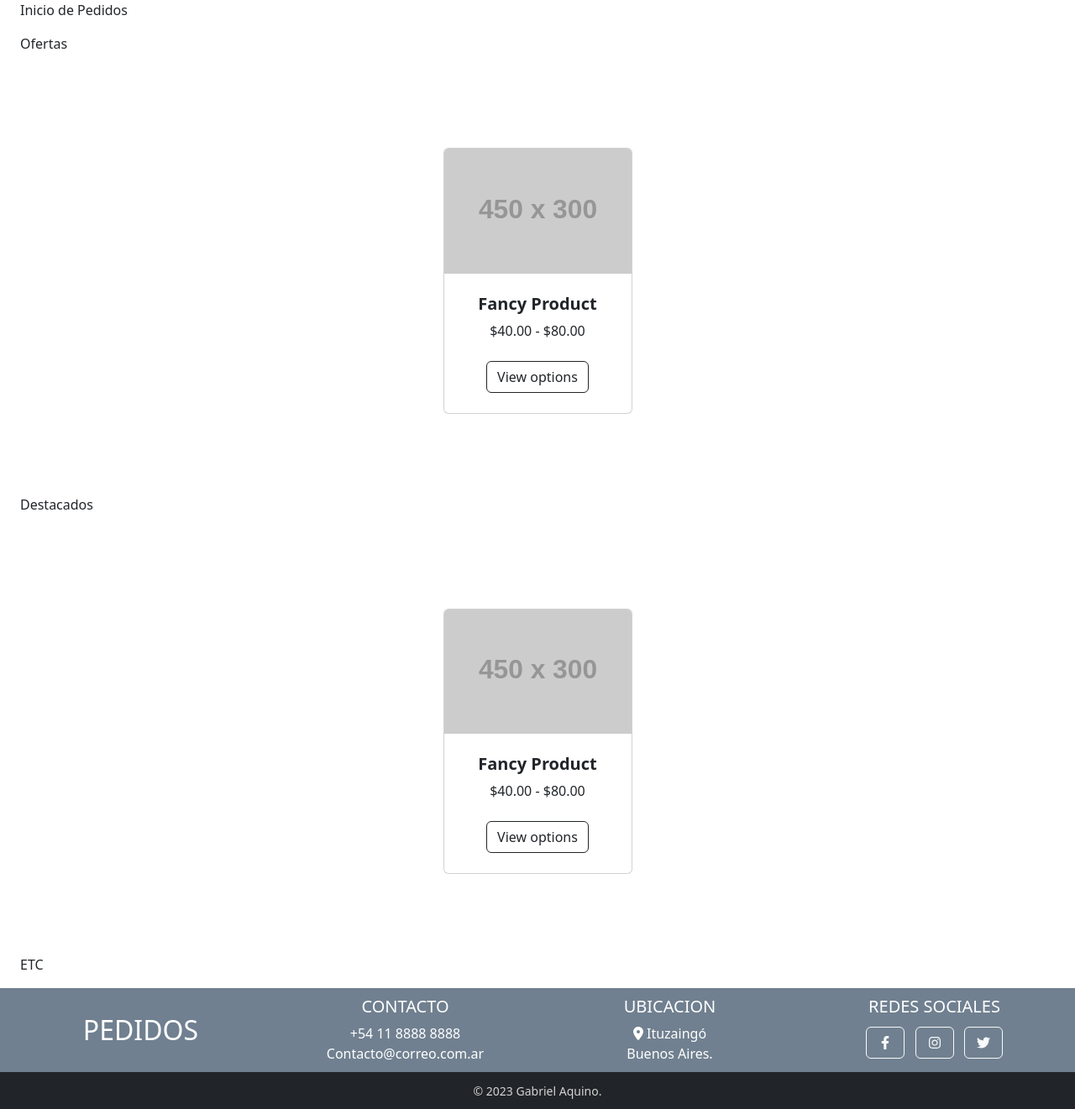
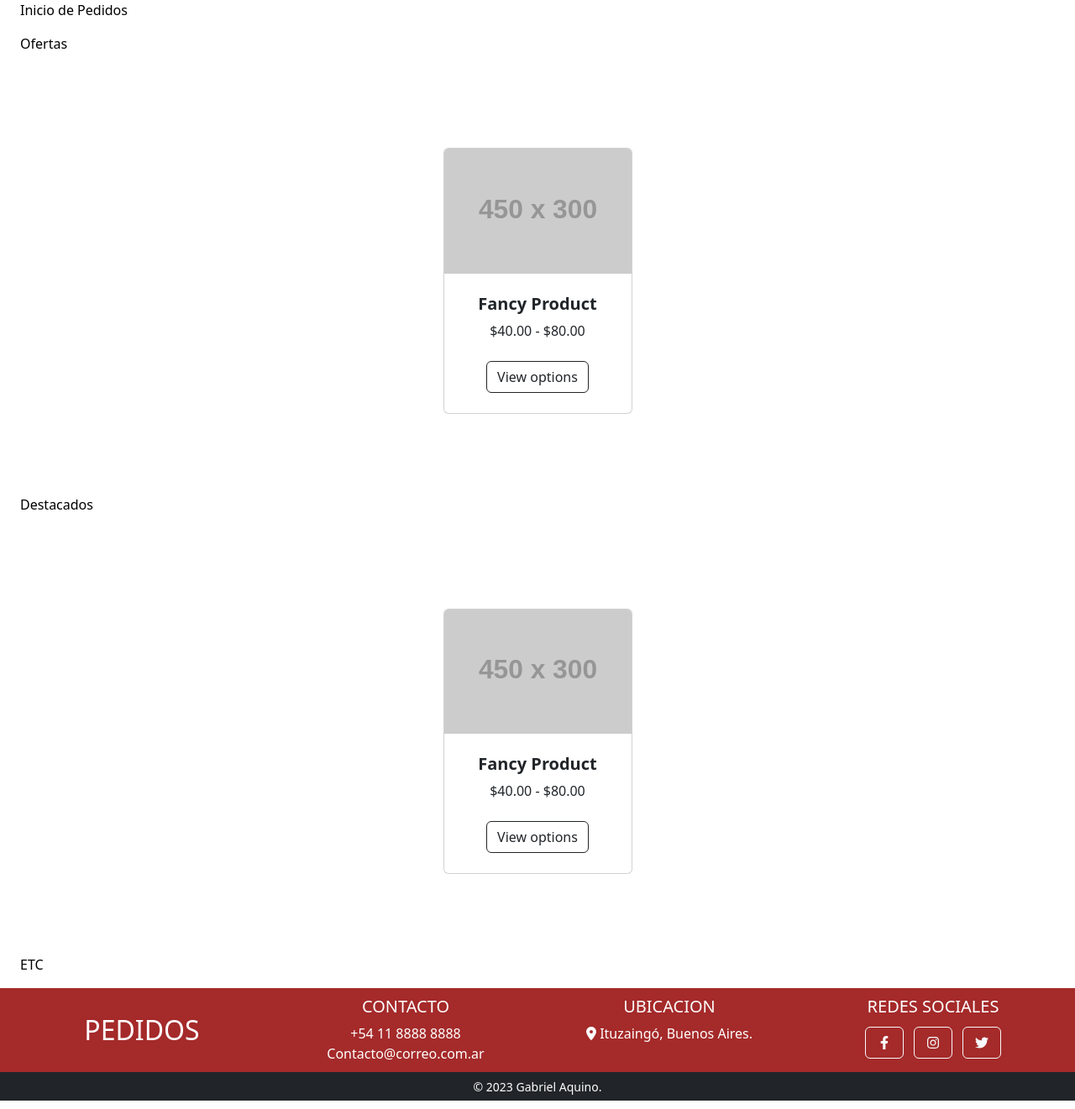
Before and after one commit to gabaq/Tercera-pre-entrega-Aquino, a Django app: page /apppedidos/inicio/ in a window 1280 px wide. Shown: the part 78-1399 px from the top of the page at 84% size. Run offline with Django 4.2, Linux system fonts and the light colour scheme; grey boxes labelled with a size stand in for pictures from a placeholder-image service; some libraries are stand-ins or nearby versions.

Commit message:
styles and flexbox in body

```diff
--- a/Pedidos/static/Pedidos/css/main.css
+++ b/Pedidos/static/Pedidos/css/main.css
@@ -1,13 +1,39 @@
-.main-nav-lead {
+:root {
+  --main-body-bg-color: white;
+  --main-body-text-color: black;
+
+  --main-footer-bg-color: brown;
+  --main-footer-text-color: white;
+
+  --main-copyright-bg-color: black;
+  --main-copyright-text-color: white;
+}
+
+
+.main-body-flexbox {
+  background-color: var(--main-body-bg-color);
+  color: var(--main-body-text-color);
+  min-height: 100vh;
+  display: flex;
+  flex-direction: column;
+}
+
+.main-brand-lead {
   font-size: 2rem !important;
   font-weight: 400 !important;
 }
 
 .main-footer{
-  background-color:slategray;
-  color: white;
+  background-color: var(--main-footer-bg-color);
+  color: var(--main-footer-text-color);
   text-align: center;
   padding: 10px;
+  margin-top: auto;
+}
+
+.main-footer-link{
+  color: var(--main-footer-text-color);
+  text-decoration: none;
 }
 
 .main-brand-container{
@@ -17,10 +43,16 @@
   justify-items: center;
 }
 
+.main-footer-container{
+  align-items: center;
+  justify-items: center;
+}
+
 .main-copyright{
-  color: lightgray;
+  background-color: var(--main-copyright-bg-color);
+  color: var(--main-copyright-text-color);
   text-align: center;
-  padding: 10px;
+  padding: 5px;
 }
 
 .main-btn-margins {
--- a/Pedidos/templates/Pedidos/index.html
+++ b/Pedidos/templates/Pedidos/index.html
@@ -17,11 +17,12 @@
 
     </head>
 
-    <body class="main-body">
+    <body class="main-body-flexbox">
+
         <!-- Navigation-->
         <nav class="navbar navbar-expand-lg navbar-dark bg-dark" id="mainNav">
             <div class="container">
-                <a class="navbar-brand main-nav-lead text-uppercase" href="{% url 'Inicio' %}">Pedidos</a>
+                <a class="navbar-brand main-brand-lead text-uppercase" href="{% url 'Inicio' %}">Pedidos</a>
                 <div class="collapse navbar-collapse" id="navbarResponsive">
                     <ul class="navbar-nav ms-auto">
                         <li class="nav-item lead mx-0 mx-lg-1"><a class="nav-link py-3 px-0 px-lg-3 rounded" href="{% url 'Inicio' %}">Inicio</a></li>
@@ -40,13 +41,13 @@
         </div>
 
         <!-- Footer-->
-        <footer class="main-footer" >
+        <footer class="container-fluid main-footer" >
             <div class="container-fluid">
                 <div class="row">
                     <!--Footer brand-->
                     <div class="col main-brand-container">
                         <div class="container">
-                            <a class="navbar-brand main-nav-lead text-uppercase" href="{% url 'Inicio' %}">Pedidos</a>
+                            <a class="navbar-brand main-brand-lead text-uppercase" href="{% url 'Inicio' %}">Pedidos</a>
                         </div>
                     </div>
                     <!--Footer contact-->
@@ -60,16 +61,13 @@
                     </div>
                     <!--Footer location-->
                     <div class="col">
-                        <h6 class="lead text-uppercase">Ubicacion</h6>
-                        <!--<a class="btn btn-outline-light main-btn-margins" href="https://goo.gl/maps/KBSgVR5kVzVdUkLWA" target="_blank" rel="noopener noreferrer nofollow"><i class='fa-solid fa-location-dot'></i></a>-->
-                        <!--<p class="mb-0"><i class='fa-solid fa-location-dot'></i> Calle Ficticia 1234, Ituzaingó. </p>-->
-
-                        <a style="color: white; text-decoration: none;" href="https://goo.gl/maps/KBSgVR5kVzVdUkLWA" target="_blank" rel="noopener noreferrer nofollow">
-                            <span>
-                                <i class='fa-solid fa-location-dot'></i>
-                            </span>Ituzaingó <br/> Buenos Aires.
-                        </a>
-
+                            <h6 class="lead text-uppercase">Ubicacion</h6>
+                            <!--<a class="btn btn-outline-light main-btn-margins" href="https://goo.gl/maps/KBSgVR5kVzVdUkLWA" target="_blank" rel="noopener noreferrer nofollow"><i class='fa-solid fa-location-dot'></i></a>-->
+                            <a class="main-footer-link" href="https://goo.gl/maps/Ehd1Bi3EWvN3mUcB8" target="_blank" rel="noopener noreferrer nofollow">
+                                <span>
+                                    <i class='fa-solid fa-location-dot'></i>
+                                </span>Ituzaingó, Buenos Aires.
+                            </a>
                     </div>
                     <!--Footer social media-->
                     <div class="col">
```
